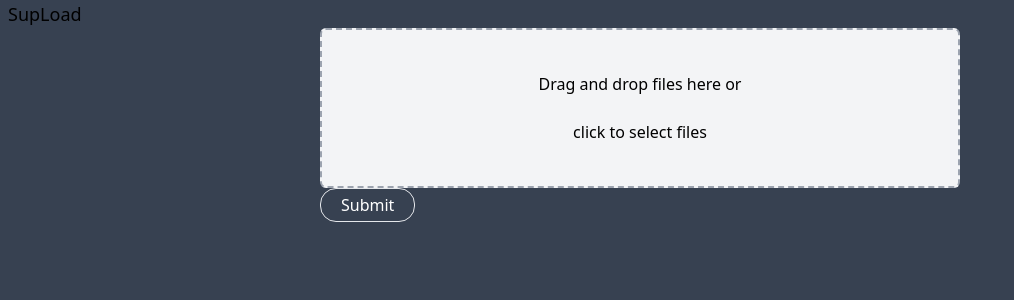
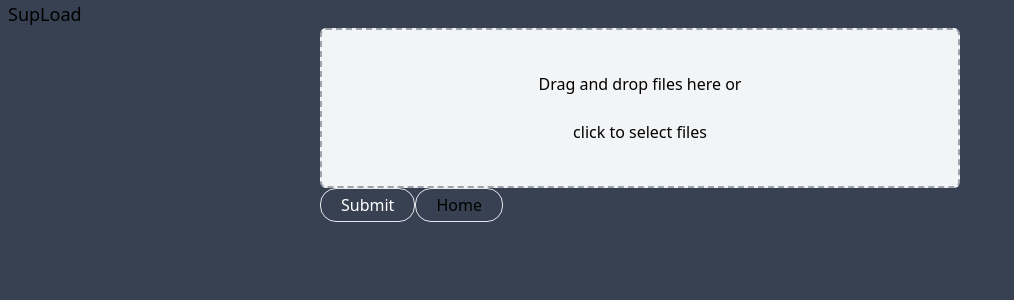
Before and after one commit to meloegel/SupLoad-FE, a React (Create React App) app: page /upload-contact in a window 1280 px wide. Shown: the top 300 px of the page, without its empty margins (0-1014 px from the left). Built offline with nearby package versions, Linux system fonts and the light colour scheme.

Commit message:
added home button

```diff
--- a/src/pages/UploadContact.tsx
+++ b/src/pages/UploadContact.tsx
@@ -2,17 +2,20 @@ import { yupResolver } from "@hookform/resolvers/yup";
 import { useState } from "react";
 import { useDropzone } from "react-dropzone";
 import { useForm } from "react-hook-form";
+import { useNavigate } from "react-router-dom";
 import Button from "../common/Button";
 import useFetch from "../hooks/useFetch";
 import contactUploadSchema from "../validation/ContactUploadSchema";
 
 
 export default function UploadContact(): JSX.Element {
+  const navigate = useNavigate();
   const [document, setDocument] = useState<File[]>([]);
   const [request, data, statusCode] = useFetch<any>();
   const {
     register,
     handleSubmit,
+    setValue,
     formState: { errors },
   } = useForm({
     mode: "all",
@@ -29,6 +32,7 @@ export default function UploadContact(): JSX.Element {
     // const totalFileSizes = getTotalSize(newFileArray);
     if (newFileArray.length !== 0) {
       setDocument(newFileArray);
+      setValue("contact", newFileArray, {shouldValidate: true});
     }
   };
 
@@ -82,7 +86,7 @@ export default function UploadContact(): JSX.Element {
     formData.forEach((thing) => {
       console.log(thing);
     });
-    console.log(formData.keys());
+    console.log(formData);
   };
 
   return (
@@ -103,6 +107,14 @@ export default function UploadContact(): JSX.Element {
         <div>{files}</div>
 
         <Button text="Submit" className="text-white" onClick={onSubmit} />
+
+        <Button
+          text="Home"
+          className="text-slate-300 mb-2"
+          onClick={() => {
+            navigate("/home");
+          }}
+        />
       </form>
     </div>
   );
```
